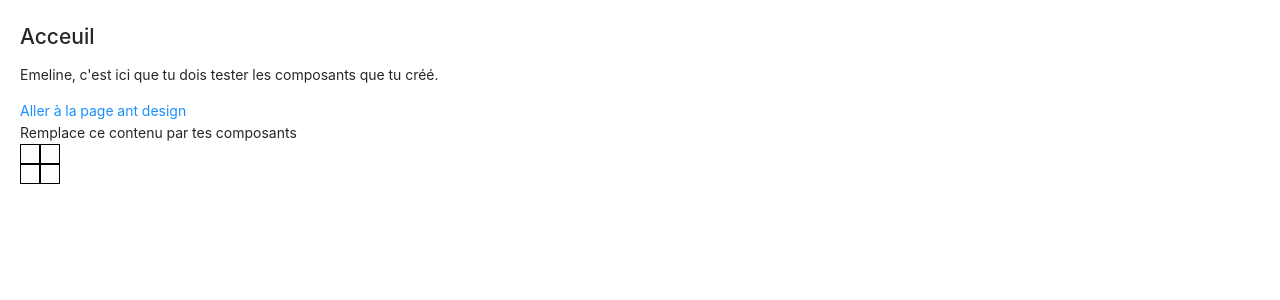
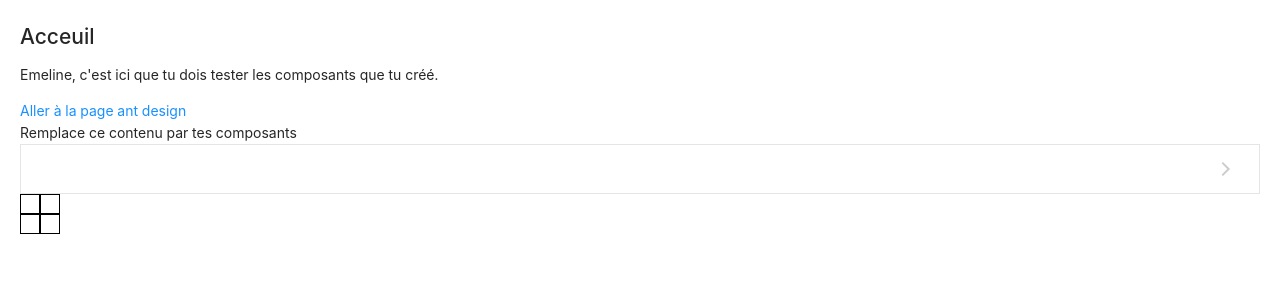
Before and after one commit to EmelineReutter/site-actu, a React (Create React App) app: page / in a window 1280 px wide. Shown: the top 300 px of the page. Built offline with nearby package versions, Linux system fonts and the light colour scheme.

Commit message:
Ajoute un composant Bouton et un composant Texte

```diff
--- /dev/null
+++ b/src/molecules/bouton/bouton.jsx
@@ -0,0 +1,10 @@
+import React from 'react'
+import './bouton.css'
+
+function Bouton({ children }) {
+    return <button class="button">
+        <div class="button-text button-item">{children}</div>
+        <div class="button-icon button-last-item"><div class="arrow-right icon"></div></div>
+    </button>
+}
+export default Bouton
--- a/src/pages/accueil.jsx
+++ b/src/pages/accueil.jsx
@@ -1,19 +1,18 @@
 import React from 'react'
 
 import Grille from '../molecules/grille/grille'
+import Bouton from '../molecules/bouton/bouton'
 
-function Accueil () {
+function Accueil() {
   return (<section>
     <h1>Acceuil</h1>
     <p>Emeline, c'est ici que tu dois tester les composants que tu créé.</p>
     <a href="/ant-design">Aller à la page ant design</a>
-
     <div id="emeline-work">
       Remplace ce contenu par tes composants
-
+      <Bouton />
       <Grille />
     </div>
   </section>)
 }
-
 export default Accueil
```
Also changed, not shown: src/molecules/bouton/bouton.css (renamed from style.css), 1 other file (tests, documents, lock files or other folders).
